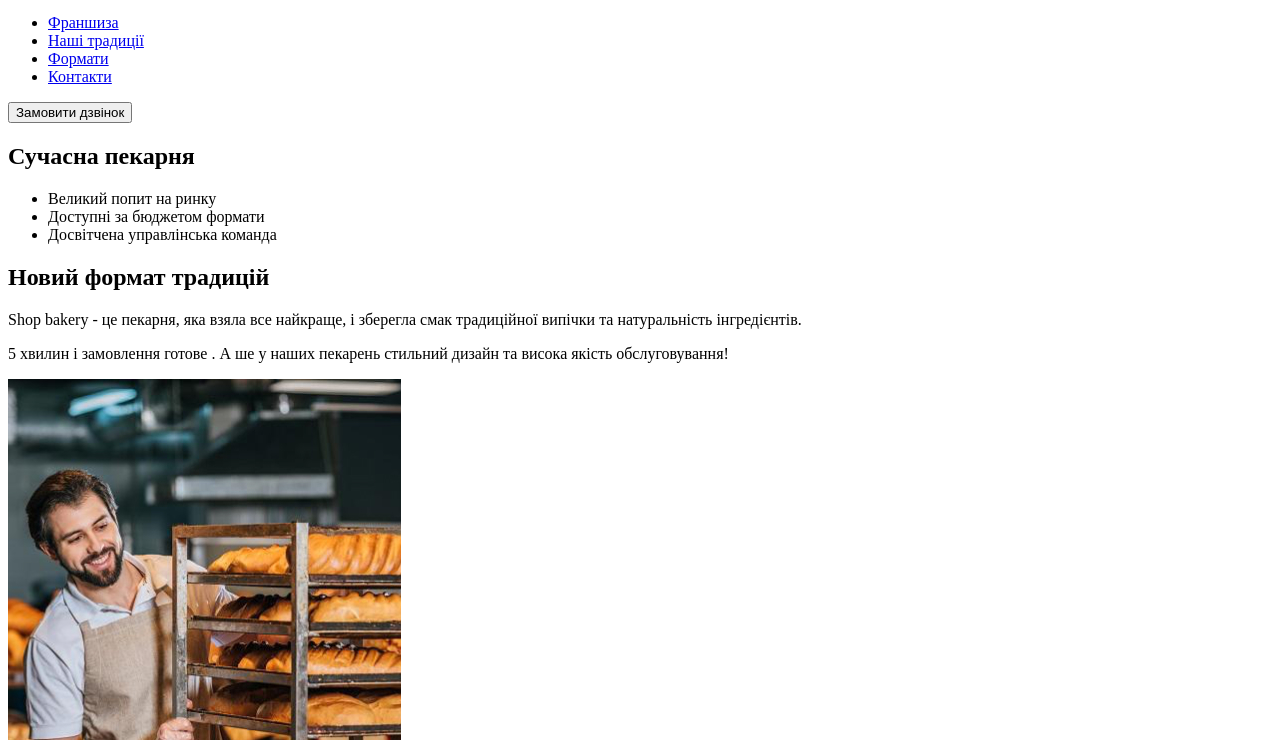
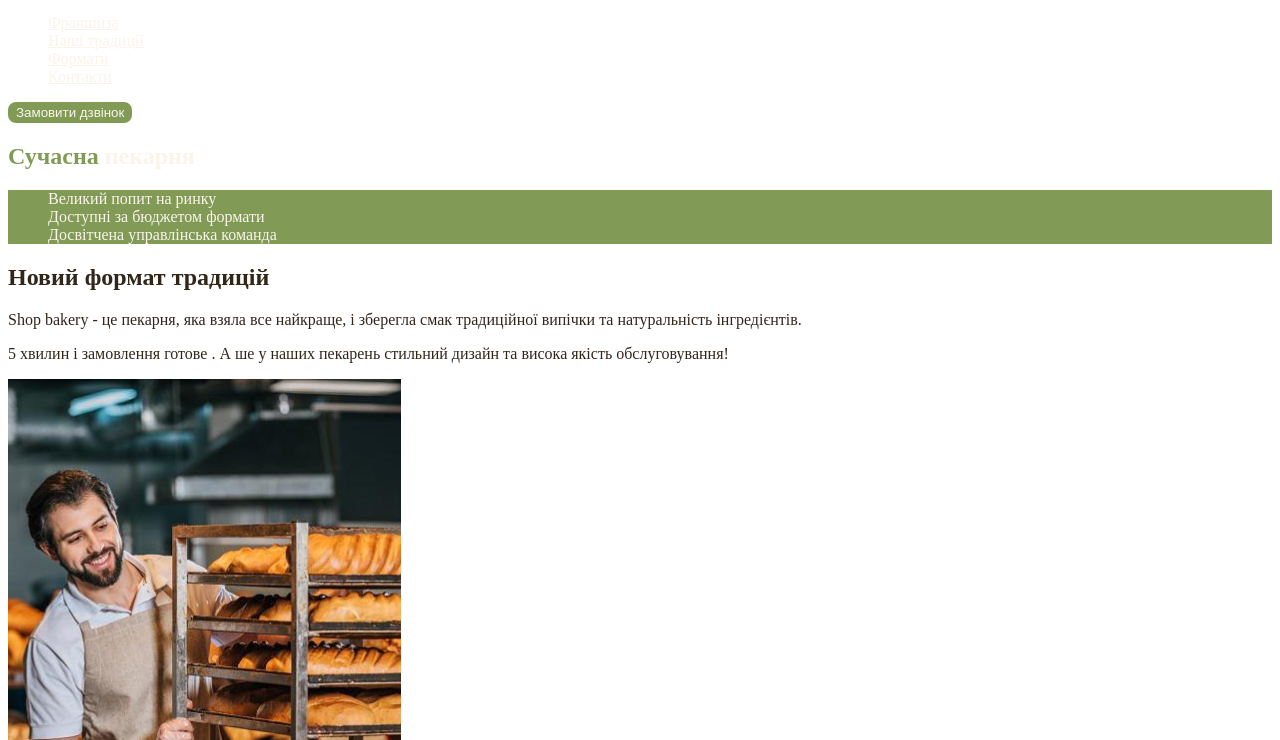
Before and after one commit to Ironman475/FirstProj, a plain HTML site: page index.html in a window 1280 px wide. Shown: the part 60-800 px from the top of the page. Drawn offline with Linux system fonts and the light colour scheme.

Commit message:
add css file and change html file

```diff
--- /dev/null
+++ b/css/styles.css
@@ -0,0 +1,57 @@
+:root {
+    --color-primary-light: #faf4ea;
+    --color-primary-dark: #31261a;
+    --color-brand-light: #819b57;
+    --color-brand-dark: #465929;
+}
+
+/* Base */
+
+body {
+    color: var(--color-primary-dark);
+}
+ul {
+    list-style-type: none;
+}
+
+/* Button */
+.button {
+    color: var(--color-primary-light);
+    background: var(--color-brand-light);
+    border: 2px solid var(--color-brand-light);
+    border-radius:  8px;
+    cursor: pointer;
+}
+
+.button:hover {
+    color: var(--color-brand-dark);
+    background-color: transparent;
+}
+
+/* Links */
+.link {
+    color: var(--color-primary-light);
+}
+
+.link:hover {
+    color: var(--color-brand-light);
+}
+
+/* Hero section */
+.hero-title {
+    color: var(--color-primary-light);
+}
+
+.hero-title .accent {
+    color: var(--color-brand-light);
+}
+
+/* Advantages section */
+.advantages-list{
+    color: var(--color-primary-light);
+    background-color: var(--color-brand-light);
+}
+
+.section-title .accent{
+    color: var(--color-brand-dark);
+}
--- a/index.html
+++ b/index.html
@@ -5,6 +5,7 @@
     <meta http-equiv="X-UA-Compatible" content="IE=edge" />
     <meta name="viewport" content="wight=device-width, initial-scale=1.0" />
     <title>Сучасна пекарня</title>
+    <link rel="stylesheet" href="./css/styles.css" />
   </head>
   <body>
     <header>
@@ -13,25 +14,25 @@
           <img src="./images/logo.svg" alt="Логотип" />
         </a>
         <ul>
-          <li><a href="#">Франшиза</a></li>
-          <li><a href="#">Наші традиції</a></li>
-          <li><a href="#">Формати</a></li>
-          <li><a href="#">Контакти</a></li>
+          <li><a class="link" href="#traditions-section">Франшиза</a></li>
+          <li><a class="link" href="#chefs-section">Наші традиції</a></li>
+          <li><a class="link" href="#formats-section">Формати</a></li>
+          <li><a class="link" href="#contects-section">Контакти</a></li>
         </ul>
       </nav>
-      <button type="button">Замовити дзвінок</button>
+      <button class="button" type="button">Замовити дзвінок</button>
     </header>
     <main>
       <section>
-        <h1>Сучасна пекарня</h1>
+        <h1 class="hero-title"><span class="accent">Сучасна</span> пекарня</h1>
       </section>
-      <section>
-        <ul>
+      <section id="traditions-section">
+        <ul class="advantages-list">
           <li>Великий попит на ринку</li>
           <li>Доступні за бюджетом формати</li>
           <li>Досвітчена управлінська команда</li>
         </ul>
-        <h2>Новий формат традицій</h2>
+        <h2 class="section-title">Новий формат традицій</h2>
         <p>
           <span>Shop bakery</span> - це пекарня, яка взяла все найкраще, і
           зберегла смак традиційної випічки та натуральність інгредієнтів.
@@ -45,8 +46,10 @@
           alt="Чоловік пекар дивиться на батони із посмішкою"
         />
       </section>
-      <section>
-        <h2>Наші найкращі шеф-кухарі</h2>
+      <section id="chefs-section">
+        <h2 class="section-title">
+          Наші найкращі <span class="accent">шеф-кухарі</span>
+        </h2>
         <ul>
           <li>
             <article>
@@ -69,8 +72,8 @@
           </li>
         </ul>
       </section>
-      <section>
-        <h2>Формати</h2>
+      <section id="formats-section">
+        <h2 class="section-title">Формати</h2>
         <ul>
           <li>
             <article><h3 lang="en">Walrus</h3></article>
@@ -83,8 +86,8 @@
           </li>
         </ul>
       </section>
-      <section>
-        <h2>Приєднуйся до мережі пекарень</h2>
+      <section id="contects-section">
+        <h2 class="section-title">Приєднуйся до мережі пекарень</h2>
       </section>
     </main>
     <footer>
```
